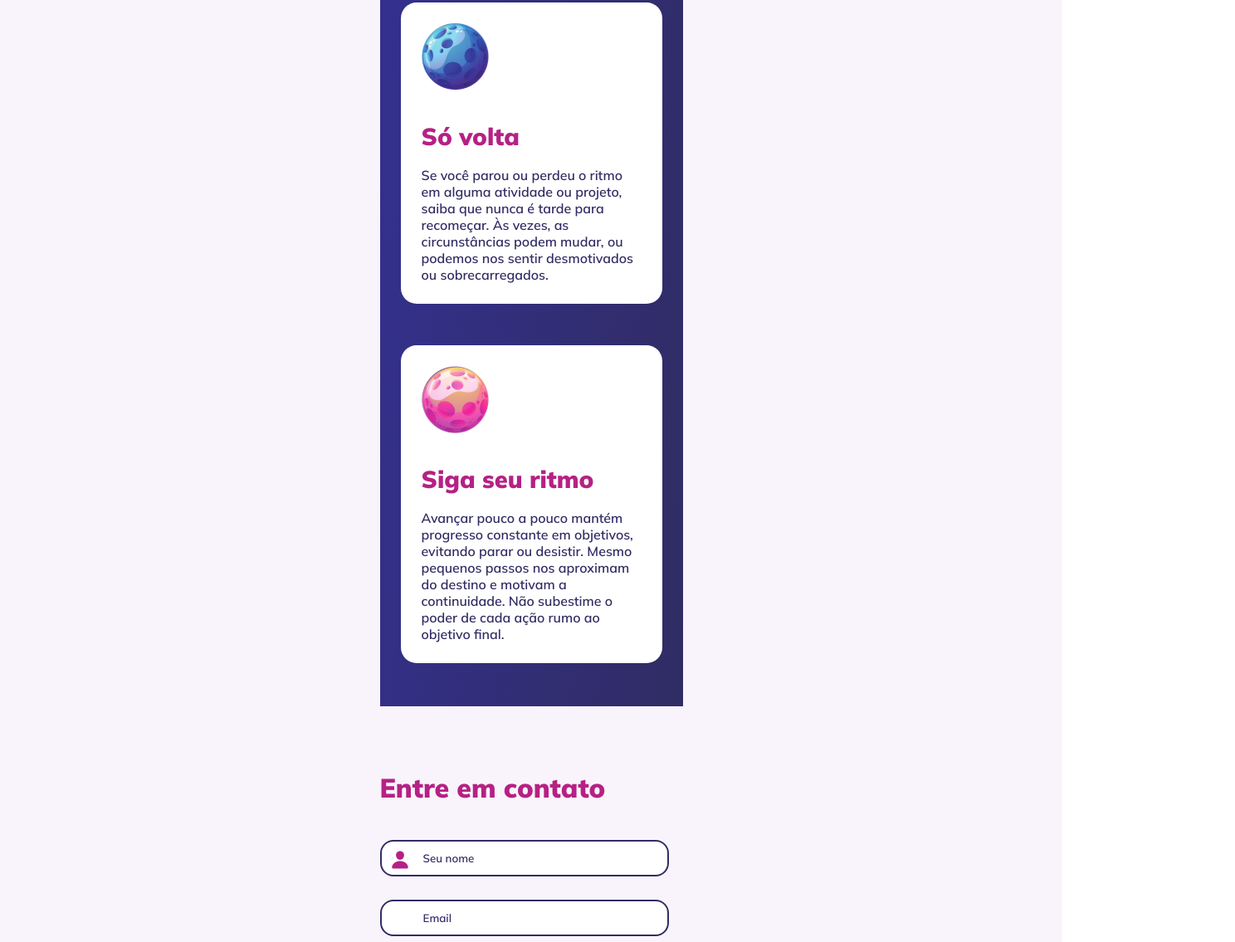
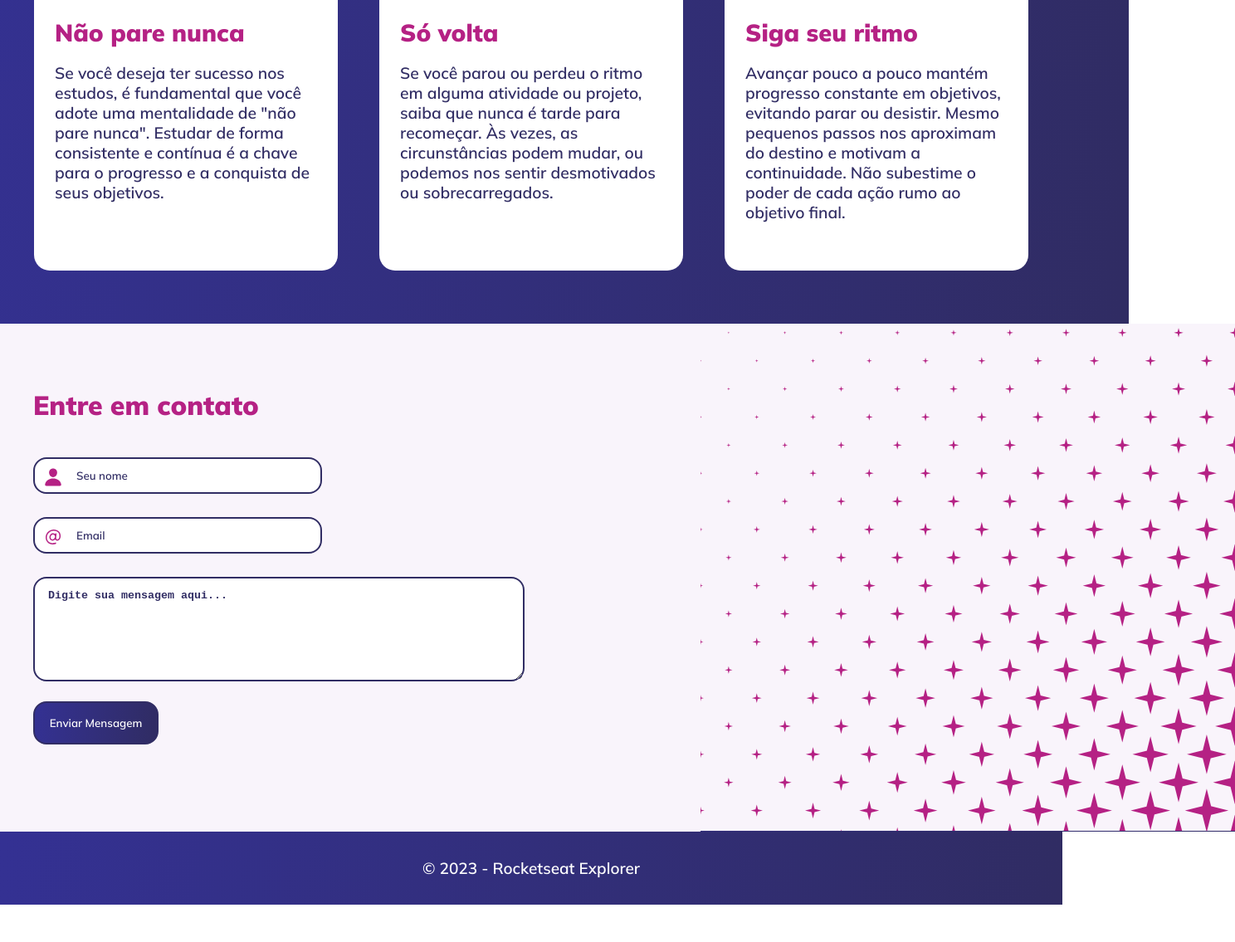
Before and after one commit to LucasLunarj/explorer-challenge, a plain HTML site: page index.html in a window 1280 px wide. Shown: the part 1310-2445 px from the top of the page at 83% size, 1488 px wide, since content can reach past the window. After the commit the page ends 2400 px from the top, so only its background shows below. Drawn offline with Linux system fonts and the light colour scheme.

Commit message:
desktop layout

```diff
--- a/index.html
+++ b/index.html
@@ -59,6 +59,7 @@
             </p>
           </div>
         </div>
+        <div class="contact-area">
           <form action="">
             <legend>Entre em contato</legend>
             <div>
@@ -66,7 +67,7 @@
               <input type="text" name="" id="" placeholder="Seu nome" />
             </div>
             <div>
-            <img src="" alt="" />
+              <img src="assets/at-icon.svg" alt="" />
               <input type="email" name="" id="" placeholder="Email" />
             </div>
             <textarea
@@ -76,6 +77,8 @@
             ></textarea>
             <input class="button" type="submit" value="Enviar Mensagem" />
           </form>
+          <img class="star-background" src="assets/starbackground.png" alt="" />
+        </div>
       </main>
       <footer>© 2023 - Rocketseat Explorer</footer>
     </div>
--- a/style.css
+++ b/style.css
@@ -55,7 +55,7 @@ header p {
   font-size: 2rem;
   font-weight: 600;
 
-  margin-bottom: 3.5rem;
+  margin-bottom: -11rem;
 }
 
 .arrow-down-icon {
@@ -75,6 +75,10 @@ header p {
   align-items: center;
 
   gap: 5rem;
+
+  max-width: 39.6rem;
+
+  margin: auto;
 
   padding: 5.2rem 2.5rem;
   background: linear-gradient(96deg, #343193 0%, #302c63 99.68%);
@@ -106,7 +110,9 @@ header p {
 form {
   display: flex;
   flex-direction: column;
-  margin: 7.8rem 0 6.5rem 0;
+  margin: 7.8rem 6.5rem;
+  padding-left: 5.5rem;
+  padding-right: 5.5rem;
 }
 
 form legend {
@@ -116,7 +122,7 @@ form legend {
   margin-bottom: 4.3rem;
 }
 
-form input {
+.contact-area form input {
   margin-bottom: 2.4rem;
 
   width: 100%;
@@ -131,24 +137,23 @@ form input {
   color: var(--blue-700);
 }
 
-form input::placeholder {
+.contact-area form input::placeholder {
   color: var(--blue-700);
 }
 
-form div {
+.contact-area form div {
   height: 4.8rem;
   width: 34.8rem;
   position: relative;
   margin-bottom: 24px;
 }
 
-form div img {
+.contact-area form div img {
   padding: 12px 12px;
   position: absolute;
 }
 
-form textarea {
-  height: 100%;
+.contact-area textarea {
   width: 100%;
 
   border-radius: 16px;
@@ -157,6 +162,7 @@ form textarea {
   margin-bottom: 2.4rem;
 
   height: 12.6rem;
+  width: 31.6rem;
 
   line-height: 140%;
   font-weight: 600;
@@ -168,13 +174,16 @@ form textarea::placeholder {
   font-weight: 600;
   color: var(--blue-700);
 }
-
-.button {
+.star-background {
+  display: none;
+}
+.contact-area .button {
   background: linear-gradient(96deg, #343193 0%, #302c63 99.68%);
 
   color: #fff;
 
   padding: 16px;
+
   width: 15.1rem;
 
   cursor: pointer;
@@ -196,5 +205,67 @@ footer {
   padding: 3.2rem 1.6rem;
 }
 
-@media (max-width: 768px) {
+@media (min-width: 768px) {
+  .page {
+    width: 100%;
+  }
+  header {
+    display: flex;
+    justify-content: space-between;
+    flex-direction: row-reverse;
+  }
+  header img {
+    width: 71.9rem;
+    height: 73.2rem;
+  }
+  header h1 {
+    font-size: 5.8rem;
+    margin-top: 31.2rem;
+  }
+  header p {
+    font-size: 3.2rem;
+  }
+
+  .card-area {
+    padding: 6.4rem 11.1rem;
+    flex-direction: row;
+    max-width: 144rem;
+  }
+
+  .card {
+    width: 36.6rem;
+
+    height: 44.8rem;
+  }
+  .card p {
+    width: 100%;
+    height: 100vh;
+    font-size: 1.93rem;
+  }
+
+  .contact-area {
+    width: 144rem;
+    display: flex;
+    justify-content: space-between;
+    margin: auto;
+    gap: 9.2rem;
+  }
+
+  .contact-area input,
+  textarea {
+    width: 59.2rem;
+  }
+  .contact-area textarea {
+    width: 59.2rem;
+  }
+  .contact-area header div {
+    display: flex;
+    flex-direction: column;
+  }
+  .arrow-down-icon {
+    width: 5.8rem;
+  }
+  .star-background {
+    display: block;
+  }
 }
```
Also changed, not shown: assets/starbackground.png (added). Lines whose indentation alone changed are shown as unchanged.
